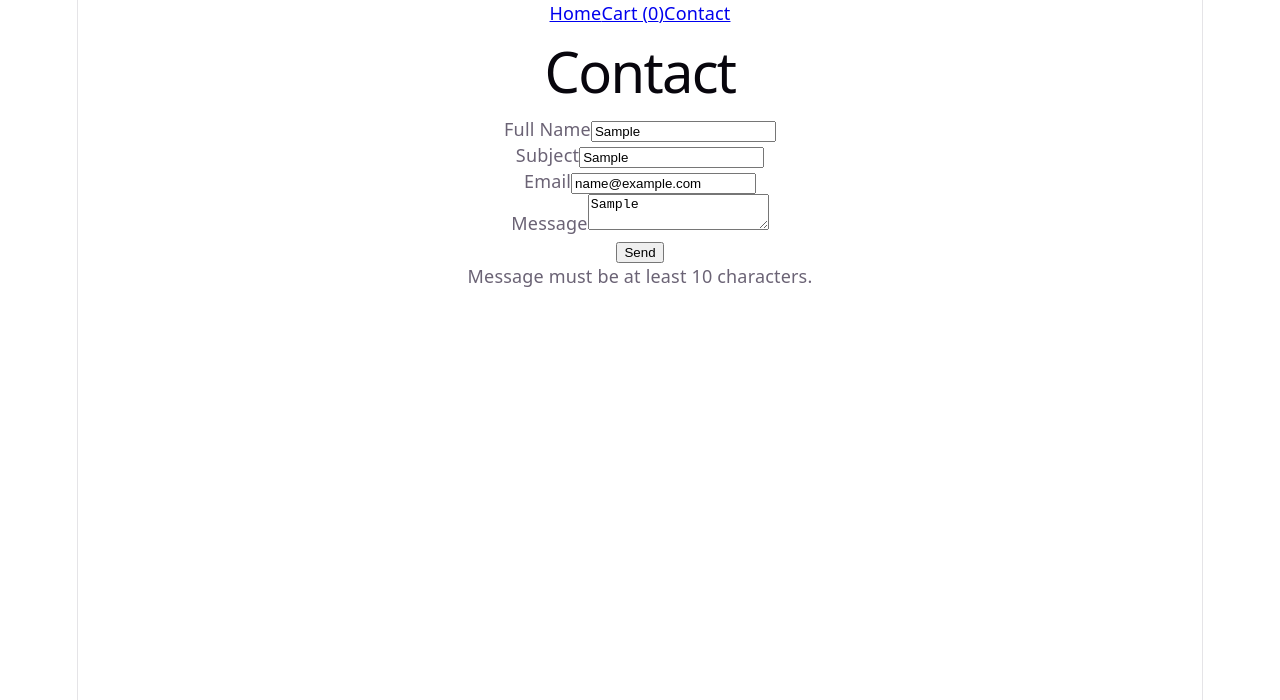
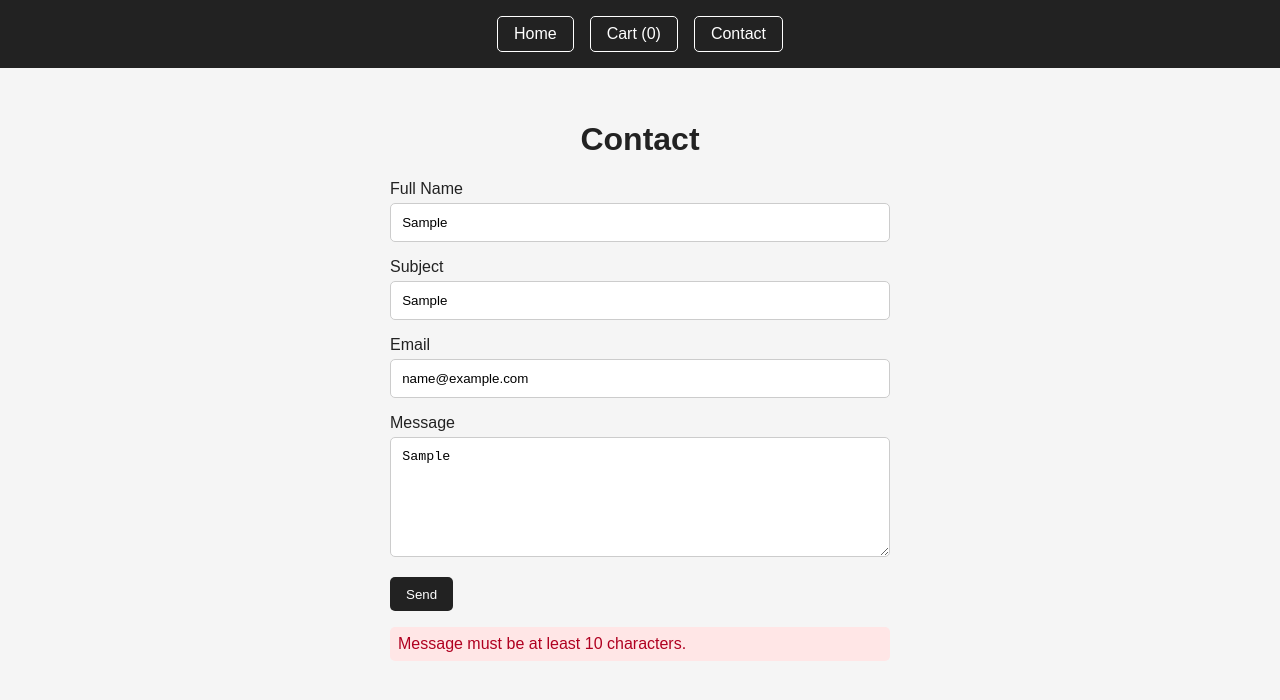
Before and after one commit to Bjelland14/js-frameworks-ca, a React (Vite) app: page /contact in a window 1280 px wide. Both pictures are taken after typing "Sample", "Sample", "name@example.com", "Sample" into the empty fields and a click on the button "Send". Shown: the top 700 px of the page. Built offline with nearby package versions, Linux system fonts and the light colour scheme.

Commit message:
Style main pages and improve shop layout

```diff
--- a/src/components/ProductCard.tsx
+++ b/src/components/ProductCard.tsx
@@ -13,7 +13,7 @@ function ProductCard({ product }: ProductCardProps) {
   );
 
   return (
-    <div>
+    <div className="product-card">
       <Link to={`/product/${product.id}`}>
         {hasDiscount && <span>{discountPercentage}% OFF</span>}
 
--- a/src/index.css
+++ b/src/index.css
@@ -1,111 +1,59 @@
-:root {
-  --text: #6b6375;
-  --text-h: #08060d;
-  --bg: #fff;
-  --border: #e5e4e7;
-  --code-bg: #f4f3ec;
-  --accent: #aa3bff;
-  --accent-bg: rgba(170, 59, 255, 0.1);
-  --accent-border: rgba(170, 59, 255, 0.5);
-  --social-bg: rgba(244, 243, 236, 0.5);
-  --shadow:
-    rgba(0, 0, 0, 0.1) 0 10px 15px -3px, rgba(0, 0, 0, 0.05) 0 4px 6px -2px;
-
-  --sans: system-ui, 'Segoe UI', Roboto, sans-serif;
-  --heading: system-ui, 'Segoe UI', Roboto, sans-serif;
-  --mono: ui-monospace, Consolas, monospace;
-
-  font: 18px/145% var(--sans);
-  letter-spacing: 0.18px;
-  color-scheme: light dark;
-  color: var(--text);
-  background: var(--bg);
-  font-synthesis: none;
-  text-rendering: optimizeLegibility;
-  -webkit-font-smoothing: antialiased;
-  -moz-osx-font-smoothing: grayscale;
-
-  @media (max-width: 1024px) {
-    font-size: 16px;
-  }
-}
-
-@media (prefers-color-scheme: dark) {
-  :root {
-    --text: #9ca3af;
-    --text-h: #f3f4f6;
-    --bg: #16171d;
-    --border: #2e303a;
-    --code-bg: #1f2028;
-    --accent: #c084fc;
-    --accent-bg: rgba(192, 132, 252, 0.15);
-    --accent-border: rgba(192, 132, 252, 0.5);
-    --social-bg: rgba(47, 48, 58, 0.5);
-    --shadow:
-      rgba(0, 0, 0, 0.4) 0 10px 15px -3px, rgba(0, 0, 0, 0.25) 0 4px 6px -2px;
-  }
-
-  #social .button-icon {
-    filter: invert(1) brightness(2);
-  }
-}
-
-#root {
-  width: 1126px;
-  max-width: 100%;
-  margin: 0 auto;
-  text-align: center;
-  border-inline: 1px solid var(--border);
-  min-height: 100svh;
-  display: flex;
-  flex-direction: column;
+* {
   box-sizing: border-box;
 }
 
 body {
   margin: 0;
+  font-family: Arial, sans-serif;
+  background-color: #f5f5f5;
+  color: #222;
 }
 
-h1,
-h2 {
-  font-family: var(--heading);
-  font-weight: 500;
-  color: var(--text-h);
+header {
+  background-color: #222;
+  padding: 1rem;
+}
+
+nav {
+  display: flex;
+  justify-content: center;
+  gap: 1rem;
+}
+
+nav a {
+  color: white;
+  text-decoration: none;
+  padding: 0.5rem 1rem;
+  border: 1px solid white;
+  border-radius: 5px;
+}
+
+nav a:hover {
+  background-color: white;
+  color: #222;
+}
+
+main {
+  width: 90%;
+  max-width: 1200px;
+  margin: 0 auto;
+  padding: 2rem 0;
 }
 
 h1 {
-  font-size: 56px;
-  letter-spacing: -1.68px;
-  margin: 32px 0;
-  @media (max-width: 1024px) {
-    font-size: 36px;
-    margin: 20px 0;
+  text-align: center;
+}
+
+button {
+  padding: 0.6rem 1rem;
+  border: none;
+  border-radius: 5px;
+  cursor: pointer;
+}
+
+@media (max-width: 600px) {
+  nav {
+    flex-direction: column;
+    align-items: center;
   }
 }
-h2 {
-  font-size: 24px;
-  line-height: 118%;
-  letter-spacing: -0.24px;
-  margin: 0 0 8px;
-  @media (max-width: 1024px) {
-    font-size: 20px;
-  }
-}
-p {
-  margin: 0;
-}
-
-code,
-.counter {
-  font-family: var(--mono);
-  display: inline-flex;
-  border-radius: 4px;
-  color: var(--text-h);
-}
-
-code {
-  font-size: 15px;
-  line-height: 135%;
-  padding: 4px 8px;
-  background: var(--code-bg);
-}
--- a/src/pages/Cart.tsx
+++ b/src/pages/Cart.tsx
@@ -1,3 +1,4 @@
+import "../styles/Cart.css";
 import { useContext } from "react";
 import { useNavigate } from "react-router-dom";
 import { CartContext } from "../context/CartContext";
@@ -30,7 +31,11 @@ function Cart() {
       ) : (
         <>
           {cart.map((item) => (
-            <div key={item.product.id}>
+            <div className="cart-item" key={item.product.id}>
+              <img
+                src={item.product.image.url}
+                alt={item.product.image.alt}
+              />
               <h2>{item.product.title}</h2>
 
               <p>{item.product.discountedPrice} NOK</p>
@@ -56,9 +61,10 @@ function Cart() {
             </div>
           ))}
 
-          <h2>Total: {total.toFixed(2)} NOK</h2>
-
-          <button onClick={handleCheckout}>Checkout</button>
+          <div className="cart-summary">
+            <h2>Total: {total.toFixed(2)} NOK</h2>
+            <button onClick={handleCheckout}>Checkout</button>
+          </div>
         </>
       )}
     </main>
--- a/src/pages/Contact.tsx
+++ b/src/pages/Contact.tsx
@@ -1,3 +1,4 @@
+import "../styles/Contact.css";
 import { useState } from "react";
 
 function Contact() {
@@ -14,8 +15,8 @@ function Contact() {
     const newErrors: string[] = [];
     const emailPattern = /^[^\s@]+@[^\s@]+\.[^\s@]+$/;
 
-    if (fullName.trim().length < 3) {
-      newErrors.push("Full name must be at least 3 characters.");
+    if (fullName.trim().length < 4) {
+      newErrors.push("Full name must be at least 4 characters.");
     }
 
     if (subject.trim().length < 3) {
@@ -37,11 +38,11 @@ function Contact() {
     }
   }
 
-  return (
+     return (
     <main>
       <h1>Contact</h1>
 
-      <form onSubmit={handleSubmit}>
+      <form className="contact-form" onSubmit={handleSubmit}>
         <div>
           <label htmlFor="fullName">Full Name</label>
           <input
@@ -85,7 +86,7 @@ function Contact() {
       </form>
 
       {errors.length > 0 && (
-        <div>
+        <div className="contact-errors">
           {errors.map((error) => (
             <p key={error}>{error}</p>
           ))}
--- a/src/pages/Home.tsx
+++ b/src/pages/Home.tsx
@@ -1,9 +1,12 @@
+import "../styles/Home.css";
 import { useEffect, useState } from "react";
+import { Link } from "react-router-dom";
 import type { Product } from "../types/Product";
 import ProductCard from "../components/ProductCard";
 
 function Home() {
   const [products, setProducts] = useState<Product[]>([]);
+  const [search, setSearch] = useState("");
 
   useEffect(() => {
     async function getProducts() {
@@ -16,13 +19,37 @@ function Home() {
     getProducts();
   }, []);
 
+  const filteredProducts = products.filter((product) =>
+    product.title.toLowerCase().includes(search.toLowerCase())
+  );
+
   return (
     <main>
       <h1>Products</h1>
 
-      {products.map((product) => (
-        <ProductCard key={product.id} product={product} />
-      ))}
+      <input
+        className="search-input"
+        type="text"
+        placeholder="Search products"
+        value={search}
+        onChange={(event) => setSearch(event.target.value)}
+      />
+
+      {search && (
+        <div>
+          {filteredProducts.map((product) => (
+            <Link key={product.id} to={`/product/${product.id}`}>
+              {product.title}
+            </Link>
+          ))}
+        </div>
+      )}
+
+      <div className="product-grid">
+        {filteredProducts.map((product) => (
+          <ProductCard key={product.id} product={product} />
+        ))}
+      </div>
     </main>
   );
 }
--- a/src/pages/Product.tsx
+++ b/src/pages/Product.tsx
@@ -1,3 +1,4 @@
+import "../styles/Product.css";
 import { useContext, useEffect, useState } from "react";
 import { useParams } from "react-router-dom";
 import { CartContext } from "../context/CartContext";
@@ -34,9 +35,14 @@ function Product() {
   }
 
   return (
-    <main>
-      <img src={product.image.url} alt={product.image.alt} />
+    <main className="product-page">
+      <img
+        className="product-page-image"
+        src={product.image.url}
+        alt={product.image.alt}
+      />
 
+      <div className="product-page-info">
         <h1>{product.title}</h1>
 
         <p>{product.description}</p>
@@ -79,6 +85,7 @@ function Product() {
         )}
 
         <button onClick={handleAddToCart}>Add to Cart</button>
+      </div>
     </main>
   );
 }
--- /dev/null
+++ b/src/styles/Cart.css
@@ -0,0 +1,44 @@
+.cart-item {
+  background-color: white;
+  padding: 1rem;
+  margin-bottom: 1rem;
+  border-radius: 8px;
+  display: flex;
+  gap: 1rem;
+  align-items: center;
+}
+
+.cart-item img {
+  width: 100px;
+  height: 100px;
+  object-fit: cover;
+  border-radius: 5px;
+}
+
+.cart-item input {
+  width: 60px;
+  margin-left: 0.5rem;
+  margin-right: 0.5rem;
+  padding: 0.4rem;
+}
+
+.cart-item button {
+  background-color: #222;
+  color: white;
+}
+
+.cart-summary {
+  margin-top: 2rem;
+}
+
+.cart-summary button {
+  background-color: #222;
+  color: white;
+}
+
+@media (max-width: 600px) {
+  .cart-item {
+    flex-direction: column;
+    align-items: flex-start;
+  }
+}
--- /dev/null
+++ b/src/styles/Contact.css
@@ -0,0 +1,48 @@
+.contact-form {
+  max-width: 500px;
+  margin: 0 auto;
+}
+
+.contact-form div {
+  margin-bottom: 1rem;
+}
+
+.contact-form label {
+  display: block;
+  margin-bottom: 0.3rem;
+}
+
+.contact-form input,
+.contact-form textarea {
+  width: 100%;
+  padding: 0.7rem;
+  border: 1px solid #ccc;
+  border-radius: 5px;
+}
+
+.contact-form textarea {
+  height: 120px;
+}
+
+.contact-form button {
+  background-color: #222;
+  color: white;
+}
+
+.contact-errors {
+  max-width: 500px;
+  margin: 1rem auto;
+}
+
+.contact-errors {
+  max-width: 500px;
+  margin: 1rem auto;
+}
+
+.contact-errors p {
+  color: #b00020;
+  background-color: #ffe6e6;
+  padding: 0.5rem;
+  border-radius: 5px;
+  margin: 0.5rem 0;
+}
--- /dev/null
+++ b/src/styles/Home.css
@@ -0,0 +1,53 @@
+.search-input {
+  display: block;
+  width: 100%;
+  max-width: 400px;
+  margin: 1.5rem auto;
+  padding: 0.75rem;
+  border: 1px solid #ccc;
+  border-radius: 5px;
+}
+
+.product-grid {
+  display: grid;
+  grid-template-columns: repeat(3, 1fr);
+  gap: 1.5rem;
+}
+
+.product-card {
+  background-color: white;
+  padding: 1rem;
+  border-radius: 8px;
+}
+
+.product-card a {
+  color: #222;
+  text-decoration: none;
+}
+
+.product-card img {
+  width: 100%;
+  height: 220px;
+  object-fit: cover;
+  border-radius: 5px;
+}
+
+.product-card h2 {
+  font-size: 1.1rem;
+}
+
+.product-card span {
+  font-weight: bold;
+}
+
+@media (max-width: 900px) {
+  .product-grid {
+    grid-template-columns: repeat(2, 1fr);
+  }
+}
+
+@media (max-width: 600px) {
+  .product-grid {
+    grid-template-columns: 1fr;
+  }
+}
--- /dev/null
+++ b/src/styles/Product.css
@@ -0,0 +1,39 @@
+.product-page {
+  display: flex;
+  gap: 2rem;
+}
+
+.product-page-image {
+  width: 50%;
+  height: 500px;
+  object-fit: cover;
+  border-radius: 8px;
+}
+
+.product-page-info {
+  width: 50%;
+}
+
+.product-page-info h1 {
+  text-align: left;
+}
+
+.product-page-info button {
+  background-color: #222;
+  color: white;
+}
+
+@media (max-width: 700px) {
+  .product-page {
+    flex-direction: column;
+  }
+
+  .product-page-image,
+  .product-page-info {
+    width: 100%;
+  }
+
+  .product-page-image {
+    height: 350px;
+  }
+}
```
Lines whose indentation alone changed are shown as unchanged.
